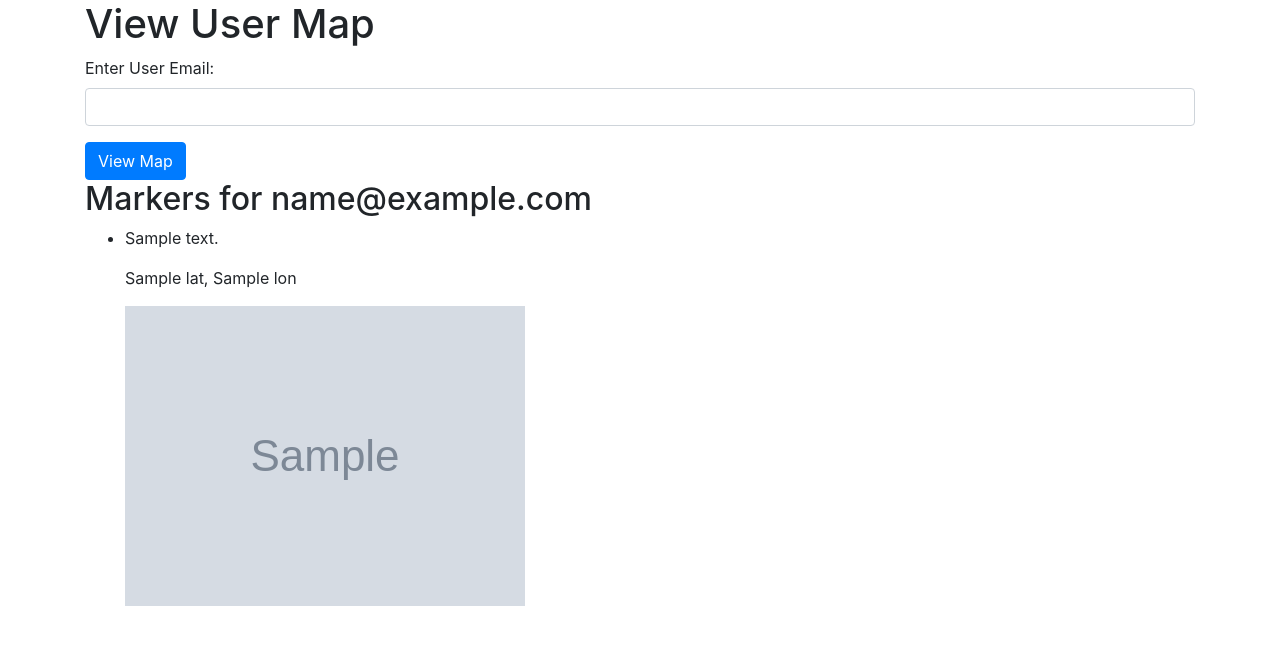
After one commit to mikzb/examen, a Python web app: template templates/view_map.html in a window 1280 px wide. The commit adds this page. Shown: the top 645 px of the page. Run offline with Jinja, Linux system fonts and the light colour scheme; the template is opened without the code that fills it: most values are stand-ins (such as "Sample title", 1, 10 or a date in 2020); grey boxes marked "Sample" are stand-in pictures; some libraries are stand-ins or nearby versions.

Commit message:
all added

```diff
--- a/templates/index.html
+++ b/templates/index.html
@@ -14,7 +14,7 @@
             <p>Welcome, {{ current_user.name }}!</p>
             <img src="{{ current_user.profile_pic }}" alt="User Image" class="img-fluid">
             <a href="{{ url_for('logout') }}" class="btn btn-danger">Logout</a>
-            <form method="POST" action="{{ url_for('index') }}" enctype="multipart/form-data">
+            <form method="POST" action="{{ url_for('add_marker') }}" enctype="multipart/form-data">
                 <div class="form-group">
                     <label for="new_address">Enter Country or City:</label>
                     <input type="text" id="new_address" name="new_address" class="form-control" required>
--- /dev/null
+++ b/templates/view_map.html
@@ -0,0 +1,40 @@
+<!DOCTYPE html>
+<html>
+<head>
+    <title>View User Map</title>
+    <!-- Include Bootstrap CSS for styling -->
+    <link rel="stylesheet" href="https://maxcdn.bootstrapcdn.com/bootstrap/4.5.2/css/bootstrap.min.css">
+</head>
+<body>
+    <div class="container">
+        <h1>View User Map</h1>
+        <form method="POST">
+            <div class="form-group">
+                <label for="email">Enter User Email:</label>
+                <input type="email" id="email" name="email" class="form-control" required>
+            </div>
+            <button type="submit" class="btn btn-primary">View Map</button>
+        </form>
+        {% if error %}
+            <div class="alert alert-danger">{{ error }}</div>
+        {% endif %}
+        {% if markers %}
+            <h2>Markers for {{ user_email }}</h2>
+            <ul>
+                {% for marker in markers %}
+                <li>
+                    <p>{{ marker.address }}</p>
+                    <p>{{ marker.lat }}, {{ marker.lon }}</p>
+                    <img src="{{ marker.image_url }}" alt="Marker Image">
+                </li>
+                {% endfor %}
+            </ul>
+        {% endif %}
+    </div>
+
+    <!-- Include jQuery and Bootstrap JS -->
+    <script src="https://code.jquery.com/jquery-3.5.1.slim.min.js"></script>
+    <script src="https://cdn.jsdelivr.net/npm/@popperjs/core@2.5.4/dist/umd/popper.min.js"></script>
+    <script src="https://maxcdn.bootstrapcdn.com/bootstrap/4.5.2/js/bootstrap.min.js"></script>
+</body>
+</html>
```
Also changed, not shown: main.py (+1 -9 lines).
